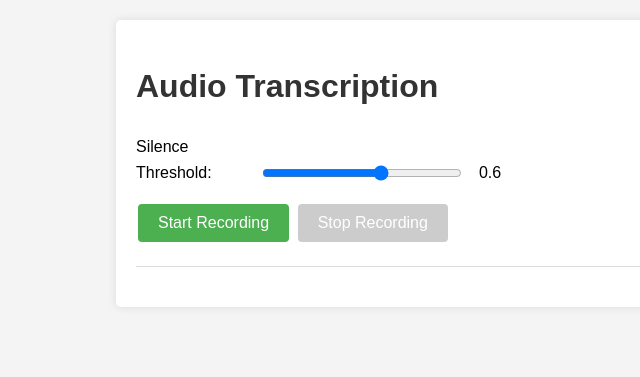
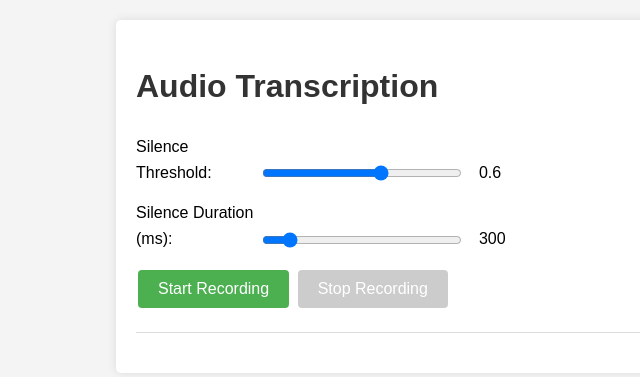
Before and after one commit to jayrinaldime/open-subtitles, a FastAPI app: page / in a window 1280 px wide. Shown: the top 377 px of the page, without its empty margins (104-744 px from the left). Run offline with FastAPI, Linux system fonts and the light colour scheme.

Commit message:
feat: add silence duration control to UI

```diff
--- a/static/js/main.js
+++ b/static/js/main.js
@@ -3,13 +3,17 @@ let audioChunks = [];
 let isRecording = false;
 let silenceDetectionTimer;
 let silenceThreshold = 0.6;
-const SILENCE_DURATION = 300; // 1 second of silence
+let silenceDuration = 300;
 
 document.getElementById('startRecording').addEventListener('click', startRecording);
 document.getElementById('stopRecording').addEventListener('click', stopRecording);
 document.getElementById('silenceThreshold').addEventListener('input', function() {
     silenceThreshold = parseFloat(this.value);
     document.getElementById('silenceThresholdValue').textContent = silenceThreshold.toFixed(2);
+});
+document.getElementById('silenceDuration').addEventListener('input', function() {
+    silenceDuration = parseInt(this.value);
+    document.getElementById('silenceDurationValue').textContent = silenceDuration;
 });
 
 function startContinuousRecording() {
@@ -63,7 +67,7 @@ function detectSilence(stream) {
                             }
                         }, 100);
                     }
-                }, SILENCE_DURATION);
+                }, silenceDuration);
             }
         } else {
             clearTimeout(silenceDetectionTimer);
--- a/templates/index.html
+++ b/templates/index.html
@@ -14,6 +14,11 @@
              <input type="range" id="silenceThreshold" min="0" max="1" step="0.05" value="0.6">
              <span id="silenceThresholdValue">0.6</span>
          </div>
+         <div class="control-group">
+             <label for="silenceDuration">Silence Duration (ms):</label>
+             <input type="range" id="silenceDuration" min="100" max="2000" step="100" value="300">
+             <span id="silenceDurationValue">300</span>
+         </div>
          <button id="startRecording">Start Recording</button>
          <button id="stopRecording" disabled>Stop Recording</button>
          <div id="transcriptionContainer"></div>
```
